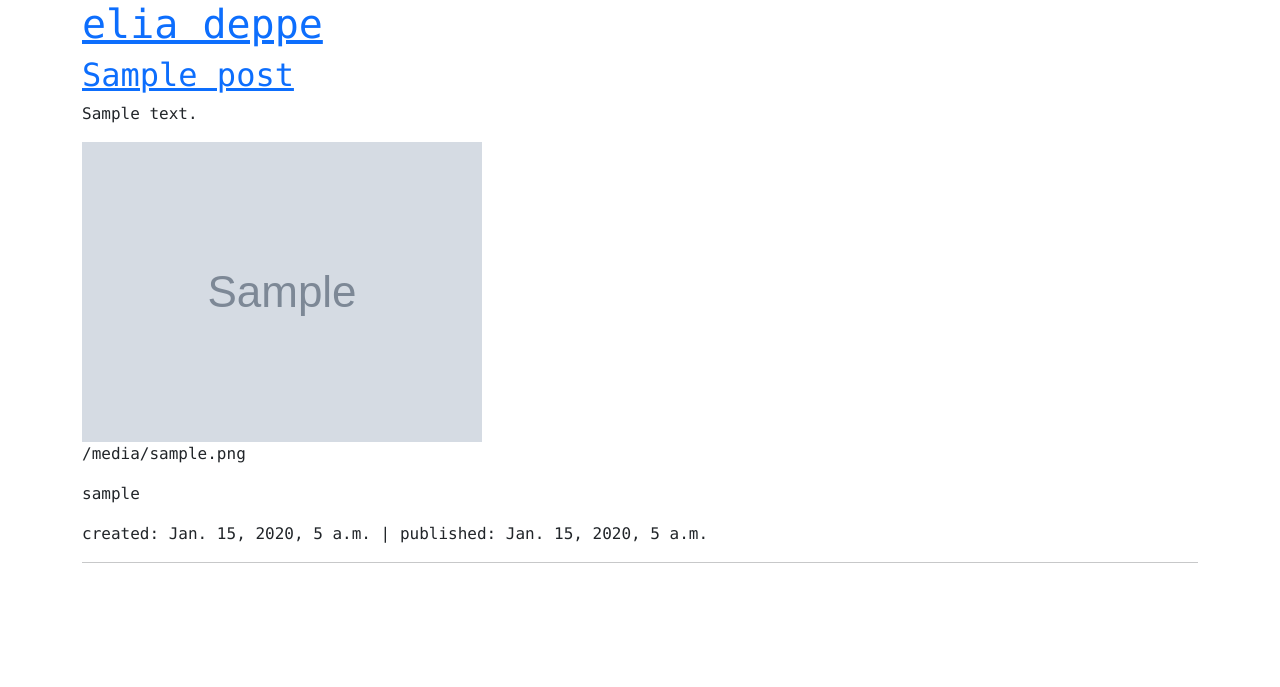
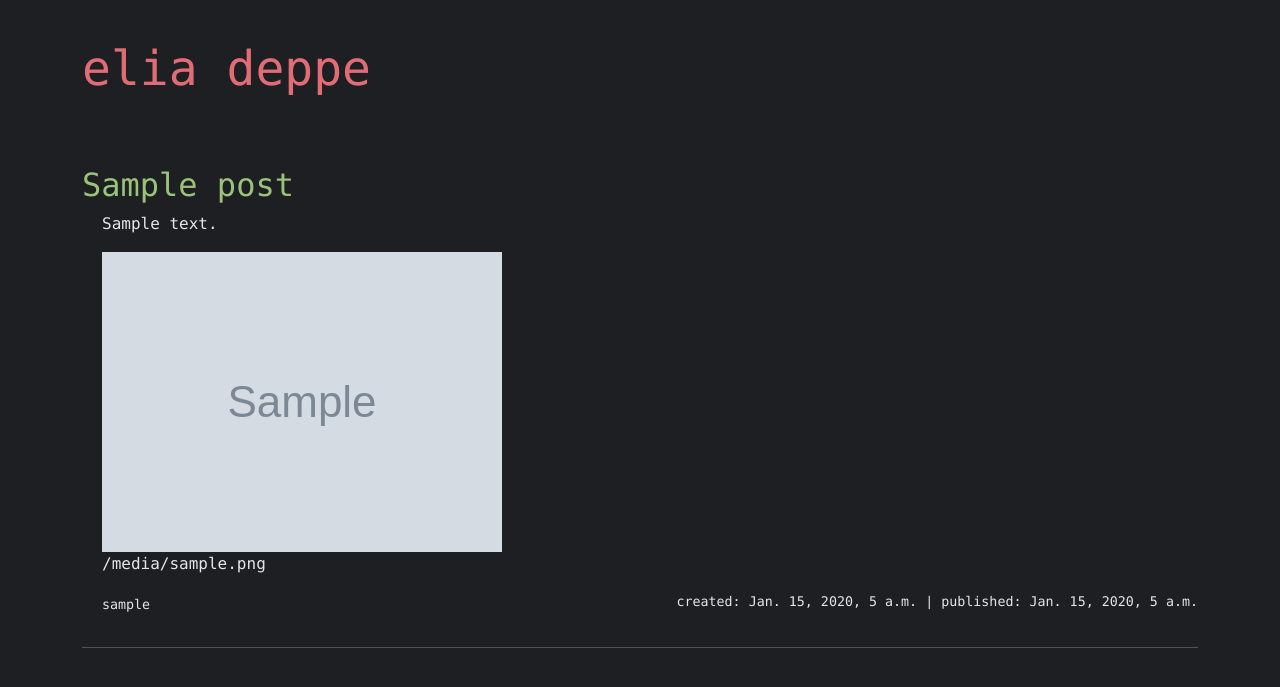
Before and after one commit to eliaseraphim/blog, a Django app: page / in a window 1280 px wide. Shown: the top 687 px of the page. Run offline with Django 4.2, Linux system fonts and the light colour scheme; tables that the repository leaves empty hold one stand-in row (values such as "Sample post"); grey boxes marked "Sample" are stand-in pictures.

Commit message:
Added custom styling. Created post.html as template for posts. Updated index.html and detail.html to include post.html.

```diff
--- a/core/blog/static/blog/css/style.css
+++ b/core/blog/static/blog/css/style.css
@@ -1,3 +1,66 @@
+:root {
+    --red_1: #e06c75;
+    --orange_1: #d19a66;
+    --orange_2: #e6c07b;
+    --green: #98c379;
+    --cyan: #56b6c2;
+    --purple: #c678dd;
+    --base0: #1d1f23;
+    --base1: #21252b;
+    --base2: #282c34;
+    --base3: #2c313c;
+    --base4: #333a42;
+    --base5: #404859;
+    --base6: #495162;
+    --base7: #7f848e;
+    --base8: #9da5b4;
+    --base9: #abb2bf;
+    --base10: #e6e6e6;
+}
+
 body {
+    background-color: var(--base0);
+    color: var(--base10);
     font-family: 'consolas';
 }
+
+/* base.html styling */
+.page-header {
+    margin-top: 20px;
+    margin-bottom: 20px;
+    padding: 20px 20px 40px 20px;
+}
+
+.page-header h1,
+.page-header h1 a,
+.page-header h1 a:visited,
+.page-header h1 a:active {
+    color: var(--red_1);
+    font-size: 36pt;
+    text-decoration: none;
+}
+
+/* index styling */
+.post h2,
+.post h2 a,
+.post h2 a:visited,
+.post h2 a:active {
+    color: var(--green);
+    font-size: 24pt;
+    text-decoration: none;
+}
+
+.post > div {
+    padding-left: 20px;
+}
+
+.post .information p,
+.post .information time {
+    display: inline-block;
+
+    font-size: 10pt;
+}
+
+.post .information > .date {
+    float: right;
+}
--- a/core/blog/templates/blog/index.html
+++ b/core/blog/templates/blog/index.html
@@ -5,17 +5,7 @@
         <div class="col">
             {% if posts %}
                 {% for post in posts %}
-                    <article class="post">
-                        <h2><a href="{% url 'detail' pk=post.pk %}">{{ post.title }}</a></h2>
-                        <p>{{ post.text|linebreaksbr }}</p>
-                        {% if post.image %}
-                            <img src="{{ post.image.url }}" style="max-height: 500px;">
-                            <p>{{ post.image.url }}</p>
-                        {% endif %}
-                        <p>{{ post.author }}</p>
-                        <time class="date">created: {{ post.date_created }} | published: {{ post.date_published }}</time>
-                        <hr>
-                    </article>
+                    {% include 'blog/post.html' %}
                 {% endfor %}
             {% else %}
                 <p>No posts found.</p>
--- /dev/null
+++ b/core/blog/templates/blog/post.html
@@ -0,0 +1,17 @@
+{% block content %}
+    <article class="post">
+        <h2><a href="{% url 'detail' pk=post.pk %}">{{ post.title }}</a></h2>
+        <div>
+            <p>{{ post.text|linebreaksbr }}</p>
+            {% if post.image %}
+                <img src="{{ post.image.url }}" style="max-height: 500px;">
+                <p>{{ post.image.url }}</p>
+            {% endif %}
+            <div class="information">
+                <p class="author">{{ post.author }}</p>
+                <time class="date">created: {{ post.date_created }} | published: {{ post.date_published }}</time>
+            </div>
+        </div>
+        <hr>
+    </article>
+{% endblock %}
```
Also changed, not shown: core/blog/templates/blog/detail.html (+1 -11 lines).
